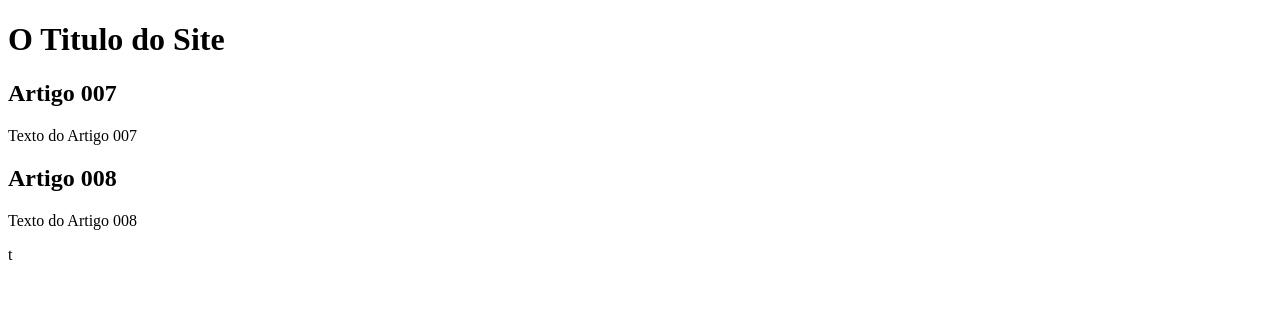
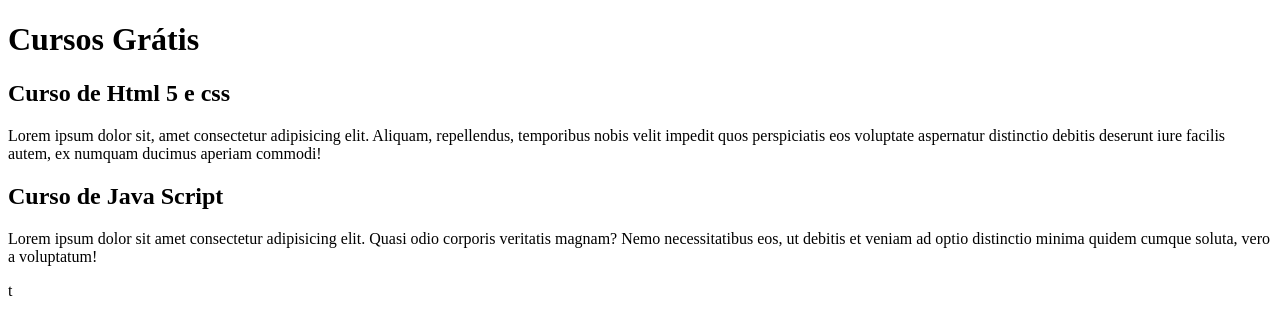
Before and after one commit to semogui/Projecto-de-site, a plain HTML site: page index.html in a window 1280 px wide. Drawn offline with Linux system fonts and the light colour scheme.

Commit message:
comecei a escrever o conteudo

```diff
--- a/index.html
+++ b/index.html
@@ -8,15 +8,17 @@
 <body>
     <main>
         <header>
-            <h1>O Titulo do Site</h1>
+            <h1>Cursos Grátis</h1>
         </header>
         <article>
-            <h2>Artigo 007</h2>
-            <p>Texto do Artigo 007</p>
+            <h2>Curso de Html 5 e css</h2>
+            <p>Lorem ipsum dolor sit, amet consectetur adipisicing elit. Aliquam, repellendus, temporibus nobis velit impedit quos perspiciatis eos voluptate aspernatur distinctio debitis deserunt iure facilis autem, ex numquam ducimus aperiam commodi!</p>
         </article>
         <article>
-            <h2>Artigo 008</h2>
-            <p>Texto do Artigo 008</p>
+            <h2>Curso de Java Script</h2>
+            <p>Lorem ipsum dolor sit amet consectetur adipisicing elit. Quasi odio corporis veritatis magnam? Nemo necessitatibus eos, ut debitis et veniam ad optio distinctio minima quidem cumque soluta, vero a voluptatum!
+
+            </p>
         </article>t
     </main>
 
```
